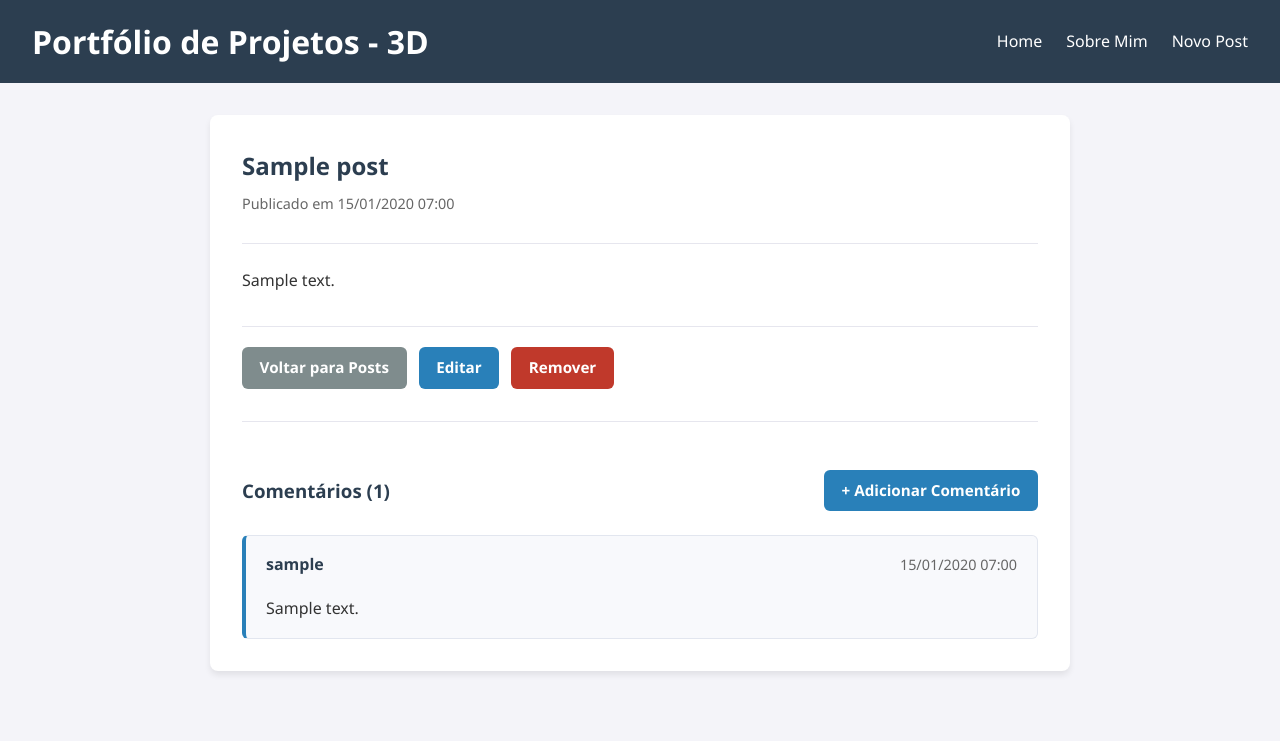
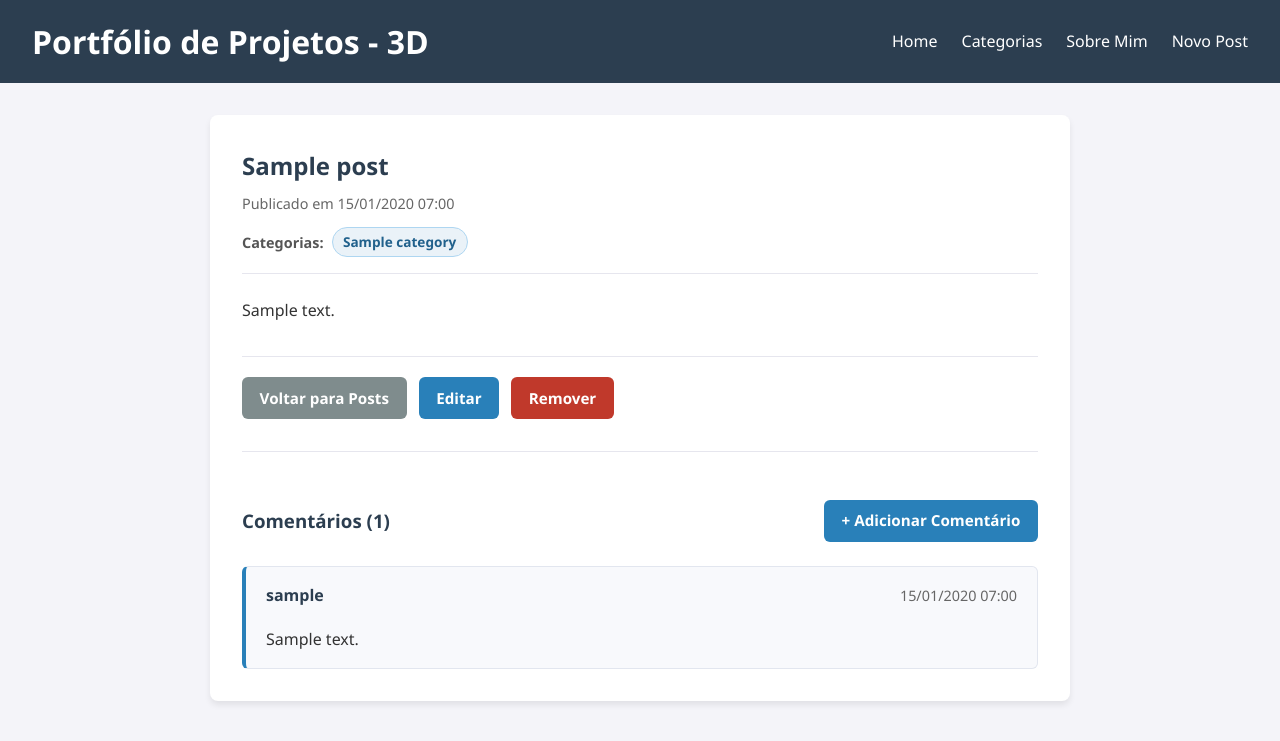
Before and after one commit to AbnerCalixto20/EP2-Sisinfo, a Django app: page /posts/1/ in a window 1280 px wide. Shown: the top 741 px of the page. Run offline with Django 5.2, Linux system fonts and the light colour scheme; tables that the repository leaves empty hold one stand-in row (values such as "Sample post").

Commit message:
Implementa categorias de posts reutilizando post_list

```diff
--- a/posts/forms.py
+++ b/posts/forms.py
@@ -6,14 +6,16 @@ from .models import Comment, Post
 class PostForm(forms.ModelForm):
     class Meta:
         model = Post
-        fields = ['title', 'content']
+        fields = ['title', 'content', 'categories']
         labels = {
             'title': 'Título',
             'content': 'Conteúdo (HTML)',
+            'categories': 'Categorias',
         }
         widgets = {
             'title': forms.TextInput(attrs={'placeholder': 'Digite o título do post'}),
             'content': forms.Textarea(attrs={'placeholder': 'Digite o conteúdo em HTML'}),
+            'categories': forms.CheckboxSelectMultiple(),
         }
 
 
--- a/posts/models.py
+++ b/posts/models.py
@@ -1,12 +1,31 @@
 from django.conf import settings
 from django.db import models
 from django.utils import timezone
+
+
+class Category(models.Model):
+    name = models.CharField('Nome', max_length=100)
+    description = models.TextField('Descrição', blank=True)
+
+    class Meta:
+        ordering = ['name']
+        verbose_name = 'Categoria'
+        verbose_name_plural = 'Categorias'
+
+    def __str__(self):
+        return self.name
 
 
 class Post(models.Model):
     title = models.CharField('Título', max_length=200)
     content = models.TextField('Conteúdo (HTML)')
     pub_date = models.DateTimeField('Data de postagem', default=timezone.now)
+    categories = models.ManyToManyField(
+        Category,
+        related_name='posts',
+        blank=True,
+        verbose_name='Categorias',
+    )
 
     class Meta:
         ordering = ['-pub_date']
--- a/posts/templates/posts/post_detail.html
+++ b/posts/templates/posts/post_detail.html
@@ -7,6 +7,16 @@
     <header class="page-header">
         <h2>{{ post.title }}</h2>
         <p class="post-date">Publicado em {{ post.pub_date|date:"d/m/Y H:i" }}</p>
+        {% with categories=post.categories.all %}
+        {% if categories %}
+        <div class="post-categories">
+            <span class="categories-label">Categorias:</span>
+            {% for category in categories %}
+            <a href="{% url 'posts:category_detail' category.pk %}" class="category-badge">{{ category.name }}</a>
+            {% endfor %}
+        </div>
+        {% endif %}
+        {% endwith %}
     </header>
 
     <div class="page-content">
--- a/posts/urls.py
+++ b/posts/urls.py
@@ -2,6 +2,8 @@ from django.urls import path
 
 from .views import (
     AboutView,
+    CategoryDetailView,
+    CategoryListView,
     CommentCreateView,
     PostCreateView,
     PostDeleteView,
@@ -20,4 +22,6 @@ urlpatterns = [
     path('posts/<int:pk>/edit/', PostUpdateView.as_view(), name='update'),
     path('posts/<int:pk>/delete/', PostDeleteView.as_view(), name='delete'),
     path('posts/<int:pk>/comment/', CommentCreateView.as_view(), name='comment_create'),
+    path('categories/', CategoryListView.as_view(), name='category_list'),
+    path('categories/<int:pk>/', CategoryDetailView.as_view(), name='category_detail'),
 ]
--- a/posts/views.py
+++ b/posts/views.py
@@ -10,7 +10,7 @@ from django.views.generic import (
 )
 
 from .forms import CommentForm, PostForm
-from .models import Comment, Post
+from .models import Category, Comment, Post
 
 
 class AboutView(TemplateView):
@@ -80,3 +80,20 @@ class CommentCreateView(CreateView):
 
     def get_success_url(self):
         return reverse('posts:detail', kwargs={'pk': self.post_obj.pk})
+
+
+class CategoryListView(ListView):
+    model = Category
+    template_name = 'posts/category_list.html'
+    context_object_name = 'category_list'
+
+
+class CategoryDetailView(DetailView):
+    model = Category
+    template_name = 'posts/post_list.html'
+    context_object_name = 'category'
+
+    def get_context_data(self, **kwargs):
+        context = super().get_context_data(**kwargs)
+        context['post_list'] = self.object.posts.all()
+        return context
--- a/static/css/style.css
+++ b/static/css/style.css
@@ -155,6 +155,14 @@ body {
 
 .project-card a {
     color: #2980b9;
+    text-decoration: none;
+}
+
+.project-card a.btn {
+    color: #fff;
+}
+
+.project-card a.btn:hover {
     text-decoration: none;
 }
 
@@ -319,6 +327,54 @@ body {
     margin-bottom: 0;
 }
 
+/* Categorias */
+.post-categories {
+    display: flex;
+    flex-wrap: wrap;
+    align-items: center;
+    gap: 0.5rem;
+    margin-top: 0.5rem;
+}
+
+.categories-label {
+    font-size: 0.9rem;
+    font-weight: 600;
+    color: #555;
+}
+
+.category-badge {
+    display: inline-block;
+    background-color: #eaf2f8;
+    color: #21618c;
+    border: 1px solid #aed6f1;
+    padding: 0.2rem 0.65rem;
+    border-radius: 999px;
+    font-size: 0.85rem;
+    font-weight: 600;
+    text-decoration: none;
+    transition: background-color 0.2s ease;
+}
+
+.category-badge:hover {
+    background-color: #d4e6f1;
+}
+
+.styled-form ul {
+    list-style: none;
+    display: flex;
+    flex-direction: column;
+    gap: 0.4rem;
+    margin-top: 0.35rem;
+}
+
+.styled-form ul label {
+    display: inline-flex;
+    align-items: center;
+    gap: 0.5rem;
+    font-weight: normal;
+    cursor: pointer;
+}
+
 /* Footer */
 .main-footer {
     background-color: #2c3e50;
--- a/templates/base.html
+++ b/templates/base.html
@@ -16,6 +16,7 @@
         <nav class="main-nav">
             <ul>
                 <li><a href="{% url 'posts:list' %}">Home</a></li>
+                <li><a href="{% url 'posts:category_list' %}">Categorias</a></li>
                 <li><a href="{% url 'posts:about' %}">Sobre Mim</a></li>
                 <li><a href="{% url 'posts:create' %}">Novo Post</a></li>
             </ul>
```
Also changed, not shown: posts/admin.py (+10 -1 lines), posts/templates/posts/category_list.html (added, +42 -0 lines), posts/templates/posts/post_list.html (+23 -3 lines), posts/migrations/0003_category_post_categories.py (added).
